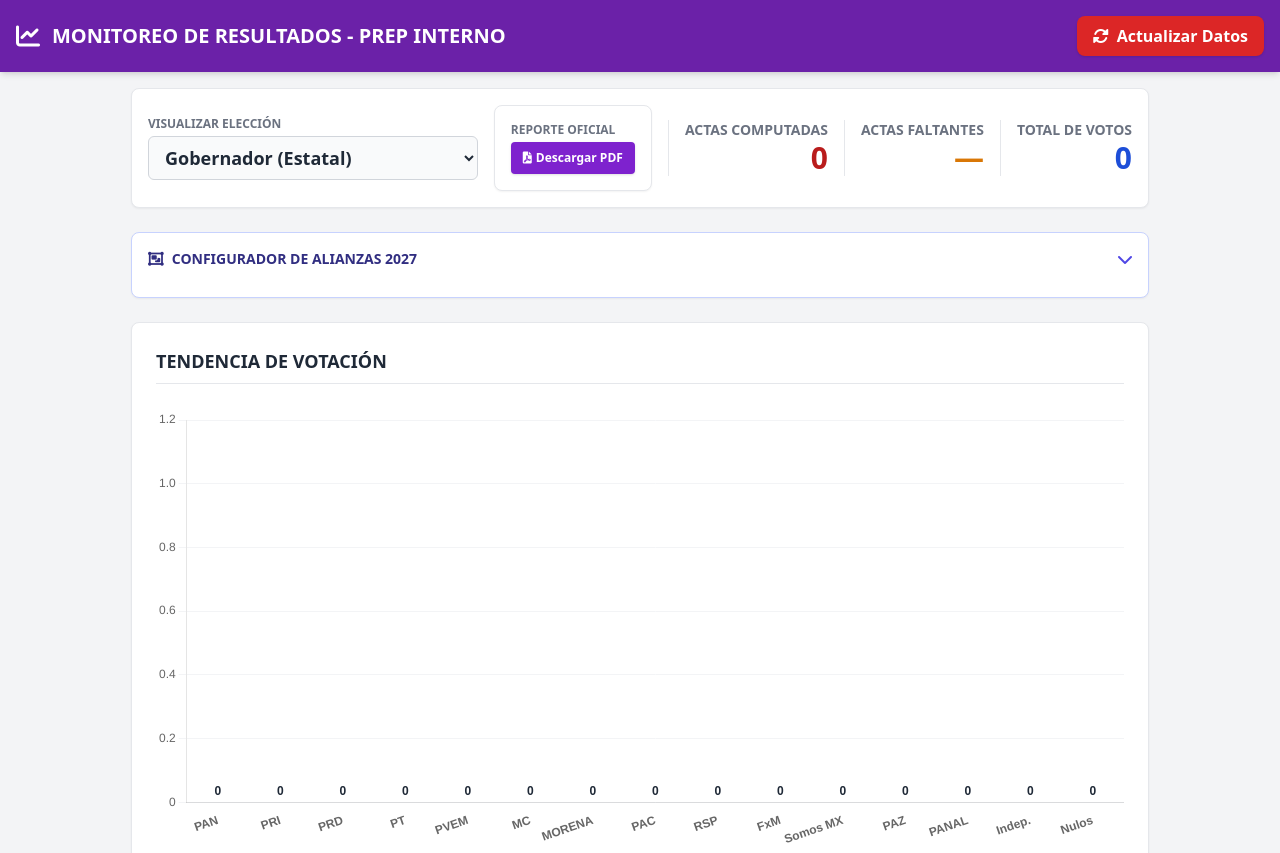
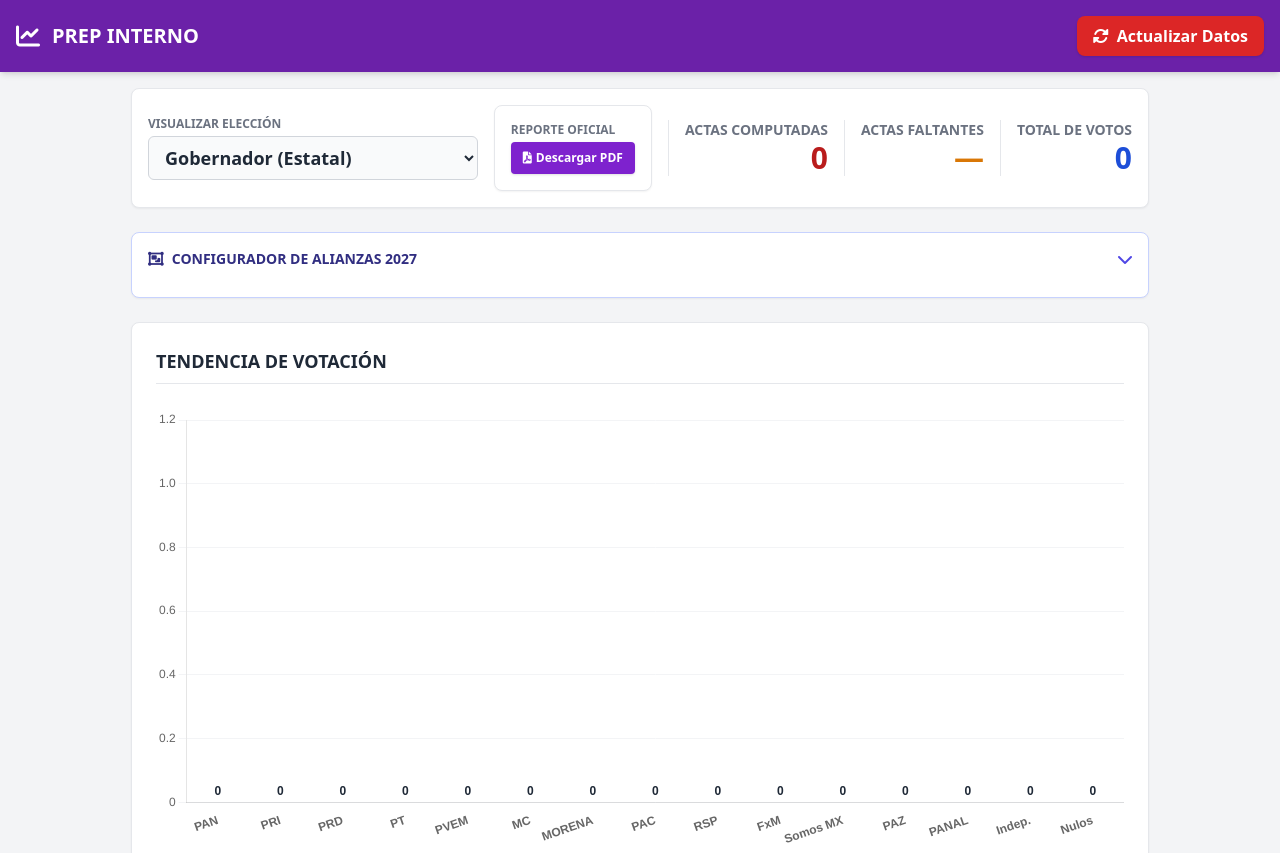
Before and after one commit to jbaezdgydp/miniPREP, a plain HTML site: page dashboard.html in a window 1280 px wide. Shown: the top 853 px of the page. Drawn offline with nearby package versions, Linux system fonts and the light colour scheme; no server answers.

Commit message:
Update dashboard.html

```diff
--- a/dashboard.html
+++ b/dashboard.html
@@ -17,7 +17,7 @@
     <nav class="bg-purple-800 text-white shadow-md p-4 sticky top-0 z-40 flex justify-between items-center">
         <div class="flex items-center">
             <i class="fas fa-chart-line text-2xl mr-3"></i>
-            <h1 class="text-xl font-bold uppercase">Monitoreo de resultados - PREP Interno</h1>
+            <h1 class="text-xl font-bold uppercase">PREP Interno</h1>
         </div>
         <button onclick="cargarDatos()" class="bg-red-600 hover:bg-red-500 px-4 py-2 rounded-lg font-bold shadow transition flex items-center">
             <i class="fas fa-sync-alt mr-2"></i> Actualizar Datos
```
